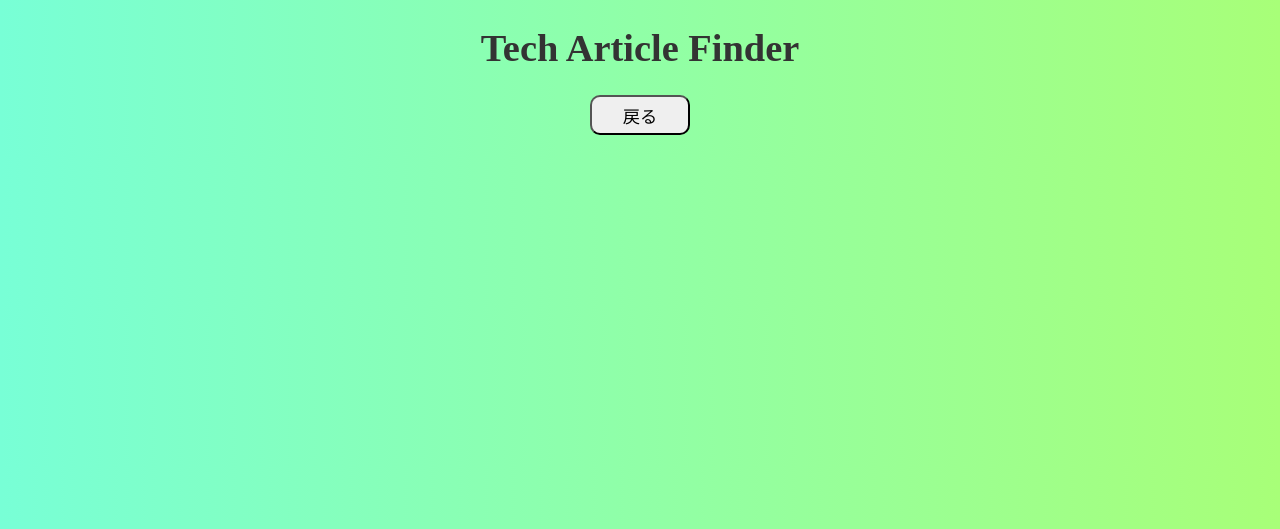
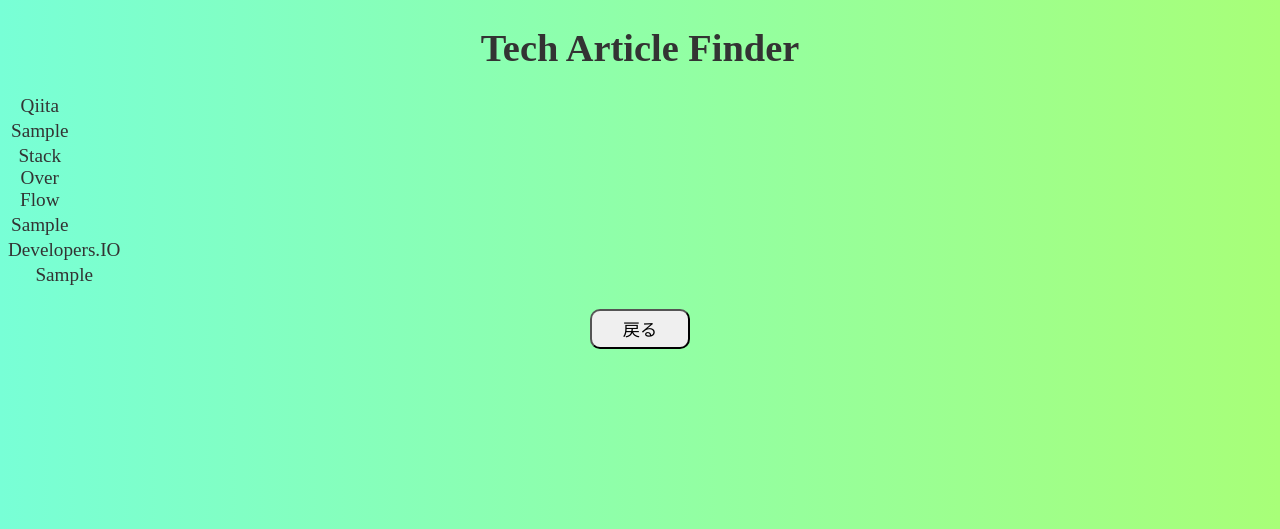
Before and after one commit to miolab/python_flask_scraper, a Flask app: template templates/result.html in a window 1280 px wide. Shown: the top 529 px of the page. Run offline with Flask 2, Linux system fonts and the light colour scheme; the template is opened without the code that fills it: most values are stand-ins (such as "Sample title", 1, 10 or a date in 2020); some libraries are stand-ins or nearby versions.

Commit message:
add: result display

```diff
--- a/templates/result.html
+++ b/templates/result.html
@@ -5,9 +5,26 @@
 {% endblock %}
 
 {% block content %}
-        <p>
-
-        </p>
+        <div id="table">
+            <table>
+                <caption>Qiita</caption>
+                {% for s in array_qiita %}
+                    <tr><td>{{ s | safe }}</td></tr>
+                {% endfor %}
+            </table>
+            <table>
+                <caption>Stack Over Flow</caption>
+                {% for s in array_sof %}
+                    <tr><td>{{ s | safe }}</td></tr>
+                {% endfor %}
+            </table>
+            <table>
+                <caption>Developers.IO</caption>
+                {% for s in array_dev %}
+                    <tr><td>{{ s | safe }}</td></tr>
+                {% endfor %}
+            </table>
+        </div>
         <p>
             <form method="post" action="/result">
                 <input type="submit" name="submit" value="戻る" class="input_submit">
```
